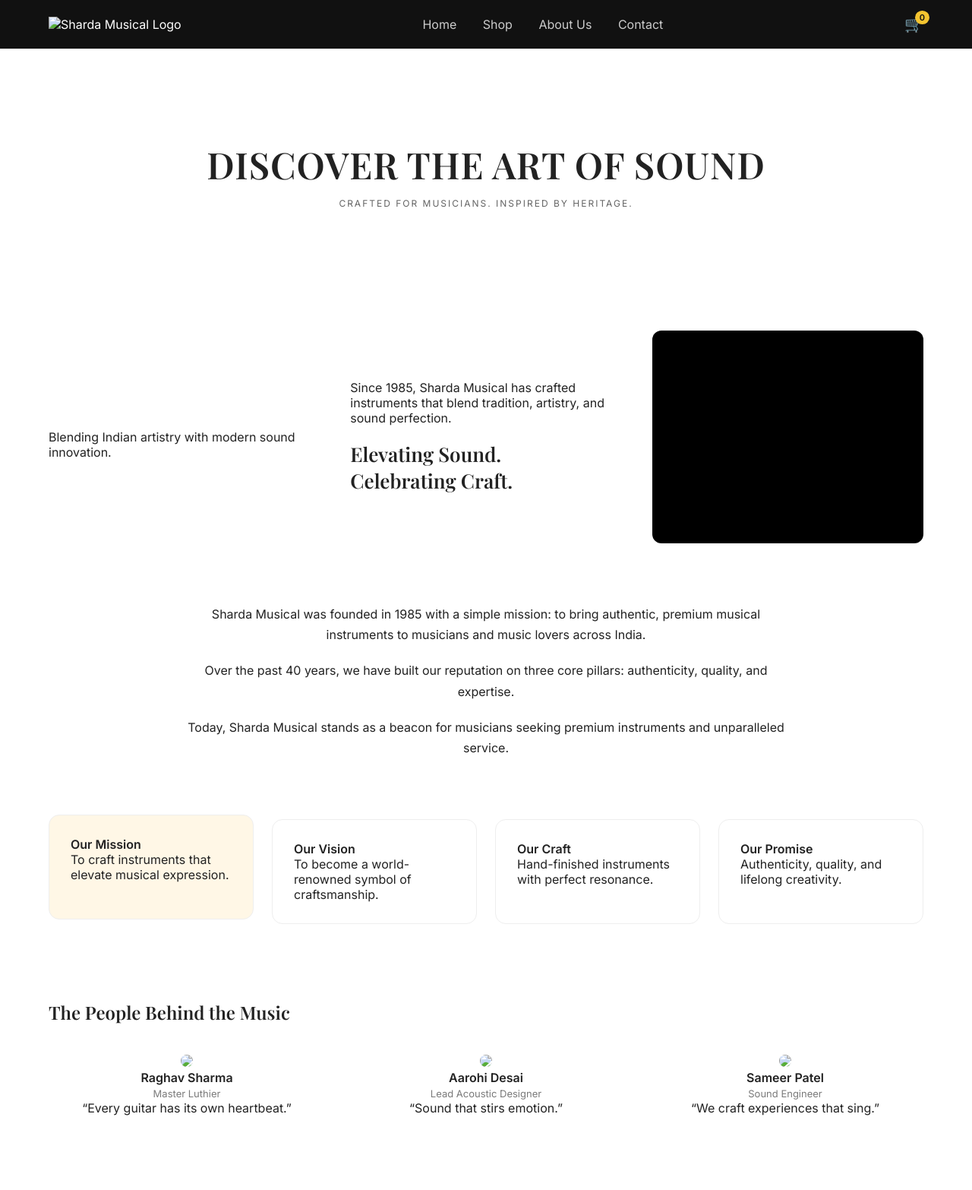
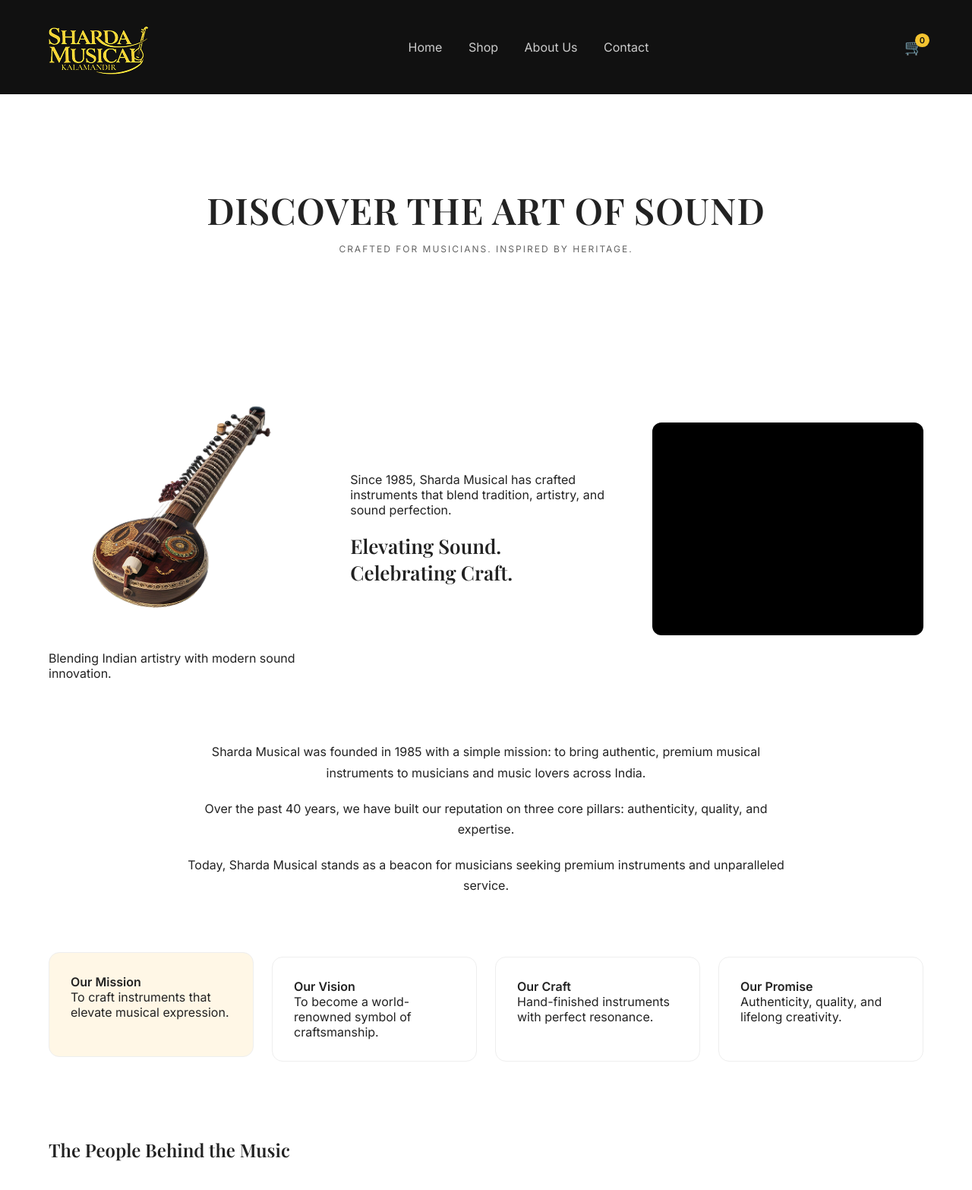
Before and after one commit to ashuC07/Shardha, a website: page about.html in a window 1280 px wide. Shown: the top 1566 px of the page at 76% size. Drawn offline with nearby package versions, Linux system fonts and the light colour scheme.

Commit message:
Update about.html

```diff
--- a/about.html
+++ b/about.html
@@ -15,7 +15,7 @@
 <!-- NAVBAR (same as home) -->
 <header class="navbar">
   <div class="container nav-flex">
-    <div class="logo"><img src="assets/logo.png" alt="Sharda Musical Logo"></div>
+    <div class="logo"><img src="logo.png" alt="Sharda Musical Logo"></div>
     <button class="hamburger" id="hamburgerBtn" aria-label="Open menu">
       <span></span><span></span><span></span>
     </button>
@@ -44,7 +44,7 @@
 <section class="about-intro container">
   <div class="intro-grid">
     <div>
-      <img src="assets/g.png" alt="">
+      <img src="g.png" alt="">
       <p class="caption">Blending Indian artistry with modern sound innovation.</p>
     </div>
 
@@ -102,21 +102,21 @@
 
   <div class="team-grid">
     <div class="team-card">
-      <img src="assets/1.png">
+      <img src="1.png">
       <h4>Raghav Sharma</h4>
       <span>Master Luthier</span>
       <p>“Every guitar has its own heartbeat.”</p>
     </div>
 
     <div class="team-card">
-      <img src="assets/1.png">
+      <img src="1.png">
       <h4>Aarohi Desai</h4>
       <span>Lead Acoustic Designer</span>
       <p>“Sound that stirs emotion.”</p>
     </div>
 
     <div class="team-card">
-      <img src="assets/1.png">
+      <img src="1.png">
       <h4>Sameer Patel</h4>
       <span>Sound Engineer</span>
       <p>“We craft experiences that sing.”</p>
@@ -132,7 +132,7 @@
       <p>Experience the passion that turns raw wood into timeless melody.</p>
       <button class="btn primary">Learn More</button>
     </div>
-    <img src="assets/g1.png">
+    <img src="g1.png">
   </div>
 </section>
 <section class="testimonials">
@@ -147,7 +147,7 @@
           exceptional. Highly recommend to any musician."
         </p>
         <div class="user">
-          <img src="assets/user1.jpg" alt="">
+          <img src="user1.jpg" alt="">
           <div>
             <strong>Rajesh Kumar</strong>
             <span>Mumbai, India</span>
@@ -162,7 +162,7 @@
           quality and service."
         </p>
         <div class="user">
-          <img src="assets/user2.jpg" alt="">
+          <img src="user2.jpg" alt="">
           <div>
             <strong>Priya Singh</strong>
             <span>Delhi, India</span>
@@ -177,7 +177,7 @@
           is impressive."
         </p>
         <div class="user">
-          <img src="assets/user3.jpg" alt="">
+          <img src="user3.jpg" alt="">
           <div>
             <strong>Arun Patel</strong>
             <span>Jalgaon, India</span>
@@ -196,7 +196,7 @@
   <div class="container footer-grid">
 
     <div class="footer-brand">
-      <img src="assets/logo-yellow.png" alt="">
+      <img src="logo.png" alt="">
       <p>
         Crafting authentic instruments for over 40 years —
         where tradition meets premium sound.
```
